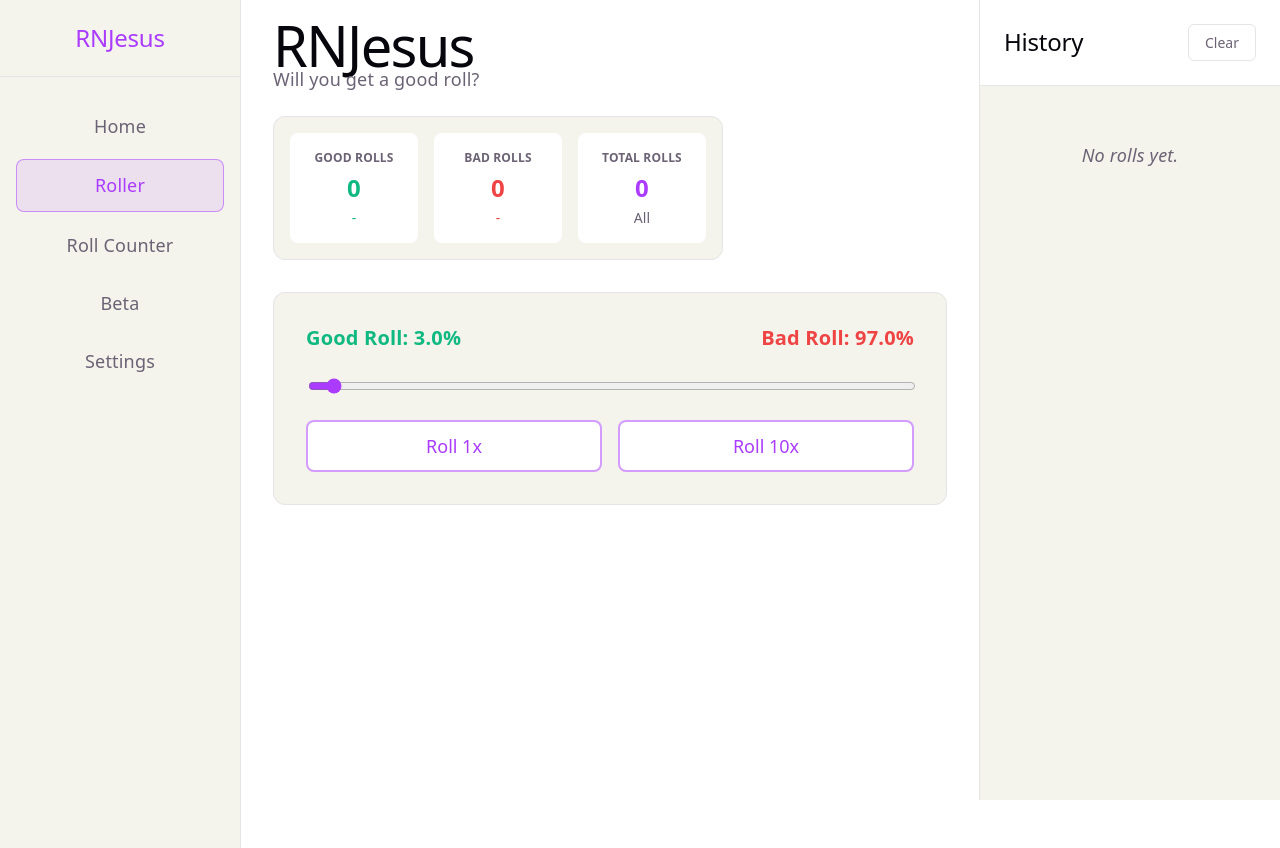
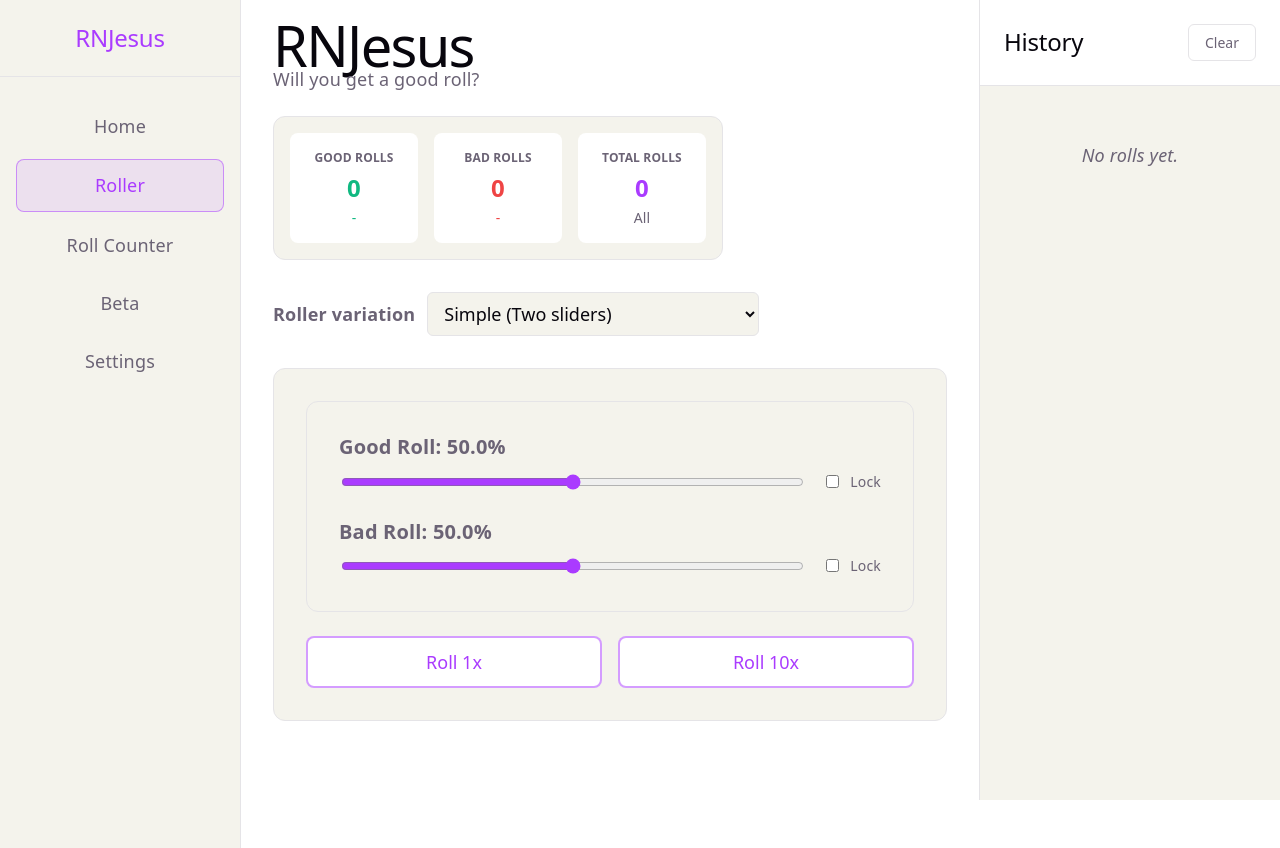
Before and after one commit to YiJiaC138/rnjesus, a React (Vite) app: page /roller in a window 1280 px wide. Built offline with nearby package versions, Linux system fonts and the light colour scheme.

Commit message:
refactored code to rollpage, refactored on clickroll

```diff
--- a/src/components/Components.css
+++ b/src/components/Components.css
@@ -133,6 +133,26 @@
   display: flex;
   flex-direction: column;
   gap: 24px;
+}
+
+.roller-variation {
+  display: flex;
+  align-items: center;
+  gap: 12px;
+}
+
+.roller-variation label {
+  font-family: var(--heading);
+  font-weight: bold;
+}
+
+.roller-variation select {
+  padding: 8px 12px;
+  border: 1px solid var(--border);
+  border-radius: 6px;
+  background: var(--code-bg);
+  color: var(--text-h);
+  font: inherit;
 }
 
 .probability-display {
--- a/src/components/untils/RollValue.tsx
+++ /dev/null
@@ -1,44 +0,0 @@
-import type { RollResult } from "../../types";
-
-/**
- * Perform a roll based on probabilities and get a result
- * @param probabilities - The probabilities of each result
- * @param RollsResults - The possible results of the roll we
- * @returns The result of the roll
- */
-function getRollResult(probabilities:number[], RollsResults:RollResult[]): RollResult {
-  const rollValue = getRollValue();
-  let cumulative = 0;
-  for (let i = 0; i < probabilities.length; i++) {
-    cumulative += probabilities[i];
-    if (rollValue < cumulative) {
-      return RollsResults[i];
-    }
-  }
-  // If nothing matches due to imprecise totals, return the last result as fallback
-  return RollsResults[RollsResults.length - 1];
-
-}
-/**
- * Uses GetRollResult a set number of times
- * @param times - The number of times to perform the roll
- * @param probabilities - The probabilities of each result
- * @param RollsResults - The possible results of the roll we
- * @returns The results of the rolls
- */
-function performRoll(times:number, probabilities:number[], RollsResults:RollResult[]): RollResult[] {
-  const rolls: RollResult[] = [];
-  for (let i = 0; i < times; i++) {
-    rolls.push(getRollResult(probabilities, RollsResults));
-  }
-  return rolls;
-}
-
-/**
- * Generates a random integer between 0 (inclusive) and 100 (exclusive).
- * @returns {number} A random number between 0 and 99 to two decimal point.
- */
-const getRollValue = (): number => {
-  return Math.round(Math.random() * 10000)/100;
-};
-export { getRollValue, getRollResult, performRoll };
--- /dev/null
+++ b/src/components/utils/RollActions.ts
@@ -0,0 +1,47 @@
+import type { RollHistoryItem, RollResult } from '../../types.ts';
+import { getRollResult, performRoll } from './RollValue.ts';
+
+type RollBatchOptions = {
+  times: number;
+  probabilities: number[];
+  results: RollResult[];
+  getValue: (result: RollResult) => string;
+  getRate: (result: RollResult) => number;
+};
+
+/** Creates roll results and their matching history entries for page state updates. */
+export const createRollBatch = ({
+  times,
+  probabilities,
+  results,
+  getValue,
+  getRate,
+}: RollBatchOptions): { rolls: string[]; historyItems: RollHistoryItem[] } => {
+  const rolls = performRoll(times, probabilities, results);
+
+  return {
+    rolls,
+    historyItems: rolls.map((result) => ({
+      id: crypto.randomUUID(),
+      result,
+      value: getValue(result),
+      rate: getRate(result),
+    })),
+  };
+};
+
+/** Returns the number of attempts required to get a good roll, or null for an invalid rate. */
+export const rollUntilGood = (probability: number): number | null => {
+  if (probability <= 0 || probability >= 100) return null;
+
+  let count = 1;
+  while (getRollResult([probability, 100 - probability], ['Good Roll', 'Bad Roll']) !== 'Good Roll') {
+    count++;
+  }
+
+  return count;
+};
+
+/** Classifies a counter-roll result for history display. */
+export const classifyRollResult = (count: number): RollResult =>
+  count > 300 ? 'Bad Roll' : count > 200 ? 'Neutral Roll' : count > 100 ? 'default' : 'Good Roll';
--- /dev/null
+++ b/src/components/utils/RollValue.ts
@@ -0,0 +1,29 @@
+import type { RollResult } from '../../types.ts';
+
+/** Returns a random roll value from 0 to 100, rounded to two decimal places. */
+export const getRollValue = (): number => Math.round(Math.random() * 10000) / 100;
+
+/** Selects one result using the supplied probability distribution. */
+export const getRollResult = (
+  probabilities: number[],
+  rollResults: RollResult[],
+): RollResult => {
+  const rollValue = getRollValue();
+  let cumulative = 0;
+
+  for (let index = 0; index < probabilities.length; index++) {
+    cumulative += probabilities[index];
+    if (rollValue < cumulative) {
+      return rollResults[index];
+    }
+  }
+
+  return rollResults[rollResults.length - 1];
+};
+
+/** Performs a fixed number of rolls with the supplied distribution. */
+export const performRoll = (
+  times: number,
+  probabilities: number[],
+  rollResults: RollResult[],
+): RollResult[] => Array.from({ length: times }, () => getRollResult(probabilities, rollResults));
--- a/src/pages/RollCountPage.tsx
+++ b/src/pages/RollCountPage.tsx
@@ -2,8 +2,8 @@ import { useState } from 'react';
 import type {DragEvent} from 'react';
 import '../components/Components.css';
 import { CountControls } from '../components/CountControls.tsx';
-import { getRollResult } from '../components/untils/RollValue.tsx';
-import type { RollHistoryItem, RollResult } from '../types.ts';
+import type { RollHistoryItem } from '../types.ts';
+import { classifyRollResult, rollUntilGood } from '../components/utils/RollActions.ts';
 import { HistorySidebar } from '../components/HistorySidebar.tsx';
 
 export const RollCountPage = () => {
@@ -16,13 +16,8 @@ export const RollCountPage = () => {
 
   const onClickRoll = () => {
 
-    let count = 1;
-    while (true) {
-      if (probability <= 0 || probability >= 100) return;
-      const rollResult = getRollResult([probability, 100 - probability], ['Good Roll', 'Bad Roll']);
-      if (rollResult === 'Good Roll') break;
-      count++;
-    }
+    const count = rollUntilGood(probability);
+    if (count === null) return;
 
     setCounter(count);
     setHistoryCount(prevHistoryCount => [...prevHistoryCount, {
@@ -32,11 +27,6 @@ export const RollCountPage = () => {
       rate: probability,
     }]);
   };
-  // Classify the roll result based on the count.
-  const classifyRollResult = (count: number): RollResult => {
-    return count > 300 ? 'Bad Roll' : count > 200 ? 'Neutral Roll' : count > 100 ? 'default' : 'Good Roll';
-  }
-
   const handleDragOver = (event: DragEvent<HTMLDivElement>) => {
     event.preventDefault();
     setIsDragging(true);
--- a/src/pages/RollPage.tsx
+++ b/src/pages/RollPage.tsx
@@ -1,40 +1,71 @@
 import { useState } from 'react';
 import '../components/Components.css';
-import { Controls } from '../components/Controls.tsx';
+import { MultiControl } from '../components/MultiControl.tsx';
 import { LatestResults } from '../components/LatestResults.tsx';
 import { Scoreboard } from '../components/Scoreboard.tsx';
 import { HistorySidebar } from '../components/HistorySidebar.tsx';
-import type {RollHistoryItem } from '../types.ts';
+import type { RollHistoryItem, RollResult } from '../types.ts';
 
-import {performRoll } from '../components/untils/RollValue.tsx';
+import { createRollBatch } from '../components/utils/RollActions.ts';
 
+type RollerVariation = 'simple' | 'standard' | 'focus';
+
+type RollerConfig = {
+  label: string;
+  probabilities: number[];
+  results: RollResult[];
+  labels: string[];
+};
+
+const rollerConfigurations: Record<RollerVariation, RollerConfig> = {
+  simple: {
+    label: 'Simple (Two sliders)',
+    probabilities: [50, 50],
+    results: ['Good Roll', 'Bad Roll'],
+    labels: ['Good Roll', 'Bad Roll'],
+  },
+  standard: {
+    label: 'Standard (Three sliders)',
+    probabilities: [33.3, 33.3, 33.4],
+    results: ['Good Roll', 'Bad Roll', 'Neutral Roll'],
+    labels: ['⭐⭐⭐', '⭐⭐', '⭐'],
+  },
+  focus: {
+    label: 'Standard with Focus (Four sliders)',
+    probabilities: [25, 25, 25, 25],
+    results: ['Good Roll', 'Bad Roll', 'Neutral Roll', 'default'],
+    labels: ['⭐⭐⭐⭐', '⭐⭐⭐', '⭐⭐', '⭐'],
+  },
+};
 
 
 export const RollPage = () => {
-  const [probability, setProbability] = useState<number>(3)
+  const [variation, setVariation] = useState<RollerVariation>('simple');
+  const [probabilities, setProbabilities] = useState<number[]>(rollerConfigurations.simple.probabilities);
   const [history, setHistory] = useState<RollHistoryItem[]>([])
   const [latestRolls, setLatestRolls] = useState<string[]>([])
+  const activeConfiguration = rollerConfigurations[variation];
 
   // Perform rolls under a fixed number of times
   const onClickRoll = (times: number) => {
-    const newRolls: string[] = [];
-    const newHistoryItems: RollHistoryItem[] = [];
-
-    const rolls = performRoll(times, [probability, 100 - probability], ['Good Roll', 'Bad Roll']);
-    rolls.map((roll) => {
-      newRolls.push(roll);
-      newHistoryItems.push({
-        id: crypto.randomUUID(),
-        result: roll,
-        value: roll,
-        rate: probability,
-      });
+    const { rolls: newRolls, historyItems: newHistoryItems } = createRollBatch({
+      times,
+      probabilities,
+      results: activeConfiguration.results,
+      getValue: (result) => activeConfiguration.labels[activeConfiguration.results.indexOf(result)] ?? result,
+      getRate: () => probabilities.reduce((total, value) => total + value, 0),
     });
     // Update the latest rolls and history
     setLatestRolls(newRolls);
     setHistory(prevHistory => [...newHistoryItems, ...prevHistory]);
   };
 
+  const handleVariationChange = (nextVariation: RollerVariation) => {
+    setVariation(nextVariation);
+    setProbabilities([...rollerConfigurations[nextVariation].probabilities]);
+    setHistory([]);
+    setLatestRolls([]);
+  };
 
 
   // Clear the history and reset everything
@@ -51,13 +82,27 @@ export const RollPage = () => {
             <h1>RNJesus</h1>
             <p>Will you get a good roll?</p>
           </div>
-          <Scoreboard history={history} />
+          <Scoreboard history={history} results={activeConfiguration.results} />
         </div>
 
-        <Controls
-          probability={probability}
-          setProbability={setProbability}
+        <div className="roller-variation">
+          <label htmlFor="roller-variation">Roller variation</label>
+          <select
+            id="roller-variation"
+            value={variation}
+            onChange={(event) => handleVariationChange(event.target.value as RollerVariation)}
+          >
+            {Object.entries(rollerConfigurations).map(([value, configuration]) => (
+              <option key={value} value={value}>{configuration.label}</option>
+            ))}
+          </select>
+        </div>
+
+        <MultiControl
+          probabilities={probabilities}
+          setProbabilities={setProbabilities}
           performRoll={onClickRoll}
+          labels={activeConfiguration.labels}
         />
 
         <LatestResults latestRolls={latestRolls} />
--- a/src/pages/ToolTwo.tsx
+++ b/src/pages/ToolTwo.tsx
@@ -1,82 +1,2 @@
-import { MultiControl } from '../components/MultiControl.tsx';
-import { useEffect, useState } from 'react';
-import { performRoll } from '../components/untils/RollValue.tsx';
-import type { RollHistoryItem, RollResult } from '../types.ts';
-import { LatestResults } from '../components/LatestResults.tsx';
-import { HistorySidebar } from '../components/HistorySidebar.tsx';
-import { Scoreboard } from '../components/Scoreboard.tsx';
-import { SliderInput } from '../components/SliderInput.tsx';
-
-
-export const ToolTwo = () => {
-  const [useOmega, setUseOmega] = useState(false);
-  const [probabilities, setProbabilities] = useState<number[]>([33.3, 33.3, 33.4]);
-  const [latestRolls, setLatestRolls] = useState<string[]>([]);
-  const [history, setHistory] = useState<RollHistoryItem[]>([]);
-
-  const labels = useOmega ? ["⭐⭐⭐⭐","⭐⭐⭐", "⭐⭐", "⭐"] : ["⭐⭐⭐", "⭐⭐", "⭐"];
-  // Ω ⭐
-  const possibleResults: RollResult[] = useOmega ? ["Good Roll", "Bad Roll", "Neutral Roll","default"] : ["Good Roll", "Bad Roll", "Neutral Roll"];
-  const onclickRoll = (times: number) => {
-    const newRolls: string[] = [];
-    const newHistoryItems: RollHistoryItem[] = [];
-    console.log(probabilities);
-    const rolls = performRoll(times, probabilities, possibleResults);
-    rolls.map((roll) => {
-      newRolls.push(roll);
-      newHistoryItems.push({
-        id: crypto.randomUUID(),
-        result: roll,
-        value:labels[possibleResults.indexOf(roll)],
-        rate: probabilities.reduce((acc, curr) => acc + curr, 0),
-      });
-    });
-    setLatestRolls(newRolls);
-    setHistory(prevHistory => [...newHistoryItems, ...prevHistory]);
-  }
-
-  const clearHistory = () => {
-    setHistory([]);
-    setLatestRolls([]);
-  };
-  const handleToggle=(e: React.ChangeEvent<HTMLInputElement>)=>{
-    const checked = e.target.checked;
-
-    if (checked){
-      setProbabilities([25, 25, 25, 25]);
-    } else {
-      setProbabilities([33.3, 33.3, 33.4]);
-    }
-    setUseOmega(checked)
-  }
-  return (
-  <div className="app-container">
-  <main className="main-content">
-    <div className="header-container">
-      <div>
-        <h1>Beta</h1>
-        <p>This is a placeholder for customised settings.</p>
-      </div>
-      <Scoreboard history={history} results={possibleResults} />
-    </div>
-    <div><input
-                type="checkbox"
-                checked={useOmega}
-                onChange={(e)=> handleToggle(e)}
-              />
-              Enable Focus
-    </div>
-    <MultiControl
-      probabilities={probabilities}
-    setProbabilities={setProbabilities}
-    performRoll={onclickRoll}
-    labels={labels}
-  />
-
-  <LatestResults latestRolls={latestRolls} />
-  </main>
-  <HistorySidebar history={history} clearHistory={clearHistory} />
-
-  </div>
-);
-}
+/** Reserved for future Beta features. */
+export const ToolTwo = () => null;
```
